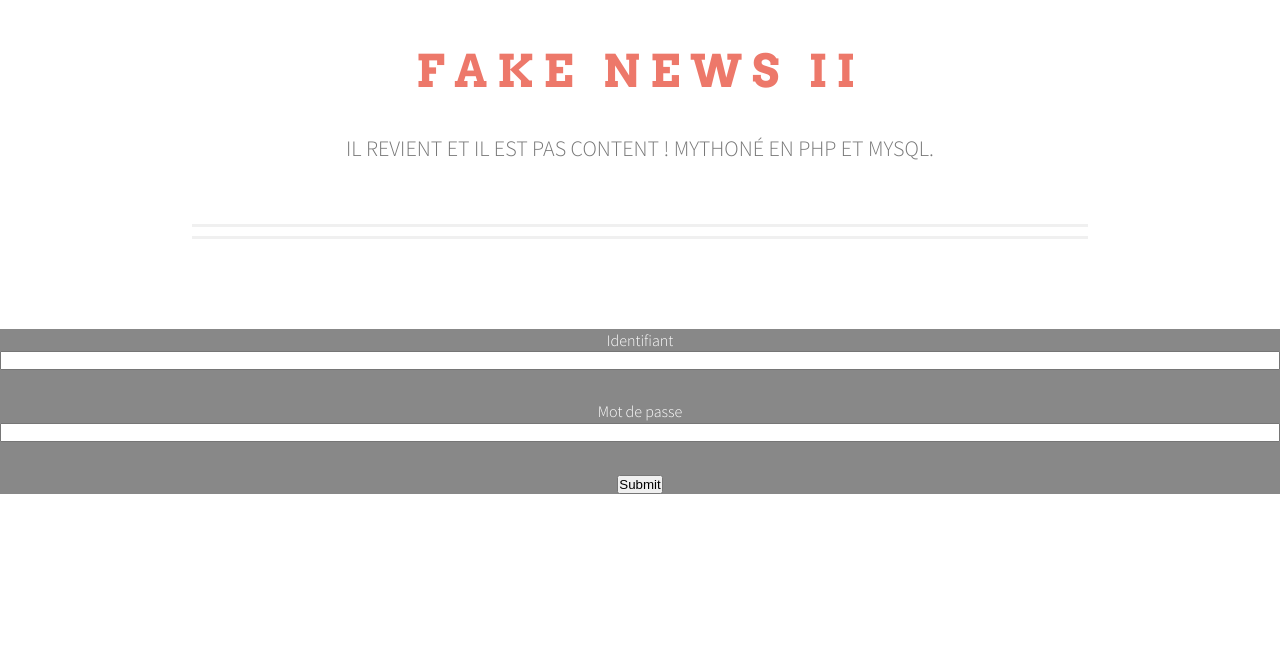
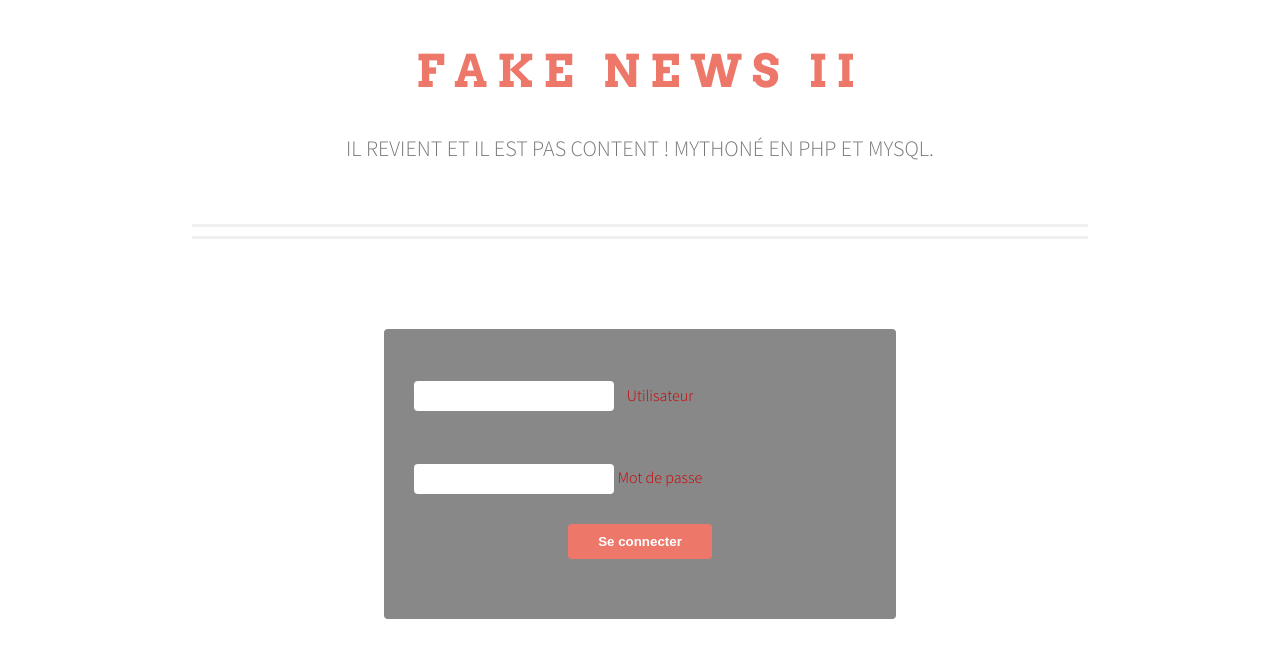
Before and after one commit to Max6613/fake-news-ii, a PHP site: page /connexion.php in a window 1280 px wide. Shown: the top 658 px of the page. Run offline with PHP 8.4, Linux system fonts and the light colour scheme; some libraries are stand-ins or nearby versions.

Commit message:
login en cours

```diff
--- a/connexion.php
+++ b/connexion.php
@@ -12,6 +12,9 @@
     </header>
 
     <main>
+
+        <form method="post" action="/scripts/php/login.php" id="login-form">
+
             <?php
             if (isset($_GET['err'])){
                 switch ($_GET['err']){
@@ -20,19 +23,23 @@
                 }
             }
             ?>
-        <form method="post" action="/scripts/php/login.php" id="login-form">
+
             <div class="input">
-                <label for="login">Identifiant</label>
+<!--                <label for="login">Identifiant</label>-->
+                <span class="floating-label">Utilisateur</span>
                 <input type="text" name="login" id="login">
             </div>
 
             <div class="input">
-                <label for="passwd">Mot de passe</label>
+<!--                <label for="passwd">Mot de passe</label>-->
+                <span class="floating-label">Mot de passe</span>
                 <input type="password" name="passwd" id="passwd">
             </div>
 
-            <input type="submit">
+            <!--TODO ajouter icone dans button-->
+            <button type="button" onclick="formValidation()">Se connecter</button>
         </form>
     </main>
+    <script type="application/javascript" src="scripts/js/login_validation.js"></script>
 </body>
 </html>
--- a/css/connexion.css
+++ b/css/connexion.css
@@ -4,22 +4,86 @@ header {
 
 body {
     flex-direction: column;
+    align-content: center;
+}
+
+main {
+    display: flex;
+    justify-content: center;
 }
 
 #login-form {
     background: var(--light-grey);
+    border-radius: 4px;
+    color: var(--light-bckgnd);
+    padding: 30px;
+    width: 40%;
+}
 
-}
+    #login-form label,
+    #login-form button {
+
+    }
 
     #login-form .input {
         display: flex;
         flex-direction: column;
+
     }
 
-        #login-form label {
-            color: var(--light-bckgnd);
+        #login-form .input > * {
+            border: none;
         }
 
-        #login-fom input {
-            border: none;
+        #login-form .input > label {
+            text-align: left;
+            margin-bottom: 5px;
         }
+
+            #login-form .input:hover > label,
+            #login-form .input:active > label
+            {
+                /*color: var(--hover-orange);*/
+                text-shadow: var(--dark-grey) 0 0 5px;
+            }
+
+
+
+        #login-form .input > input {
+            border-radius: 4px;
+            flex-basis: 30px;
+            padding: 5px;
+        }
+
+    #login-form .error {
+        /*TODO changer style, peu lisible*/
+        color: var(--red);
+        font-weight: 600;
+        letter-spacing: 2px;
+    }
+
+
+
+input:focus ~ .floating-label,
+input:not(:focus):valid ~ .floating-label{
+    top: 8px;
+    bottom: 10px;
+    left: 20px;
+    font-size: 11px;
+    opacity: 1;
+}
+
+.input input {
+    font-size: 14px;
+    width: 200px;
+    height: 35px;
+}
+
+.floating-label {
+    color: var(--red);
+    position: relative;
+    pointer-events: none;
+    left: 20px;
+    top: 25px;
+    transition: 0.2s ease all;
+}
--- a/css/style.css
+++ b/css/style.css
@@ -249,7 +249,8 @@ h3 {
     width: 100%;
 }
 
-#main-menu li:hover > a {
+#main-menu li:hover > a,
+#main-menu li:active > a{
     /* change de couleur lors du hover sur un <li> */
     color: var(--hover-orange);
 }
--- a/detail_article.php
+++ b/detail_article.php
@@ -32,6 +32,6 @@ if (isset($_GET['id']) && !empty($_GET['id'])){
         </main>
         <?php require_once 'inc/footer.php'; ?>
     </div>
-    <script type="application/javascript" src="scripts/js/script.js"></script>
+    <script type="application/javascript" src="scripts/js/menu_deployment.js"></script>
 </body>
 </html>
--- a/index.php
+++ b/index.php
@@ -59,6 +59,6 @@
         <?php require_once 'inc/footer.php'; ?>
 
     </div>
-    <script type="application/javascript" src="scripts/js/script.js"></script>
+    <script type="application/javascript" src="scripts/js/menu_deployment.js"></script>
 </body>
 </html>
--- a/index_tmp.html
+++ b/index_tmp.html
@@ -204,6 +204,6 @@
             </div>
         </footer>
     </div>
-    <script type="application/javascript" src="scripts/js/script.js"></script>
+    <script type="application/javascript" src="scripts/js/menu_deployment.js"></script>
 </body>
 </html>
--- a/trucs_en_toc.php
+++ b/trucs_en_toc.php
@@ -50,6 +50,6 @@
         <?php require_once 'inc/footer.php'; ?>
 
     </div>
-    <script type="application/javascript" src="scripts/js/script.js"></script>
+    <script type="application/javascript" src="scripts/js/menu_deployment.js"></script>
 </body>
 </html>
```
Also changed, not shown: scripts/js/login_validation.js (added, +88 -0 lines), scripts/js/menu_deployment.js (renamed from scripts/js/script.js). Lines whose indentation alone changed are shown as unchanged.
